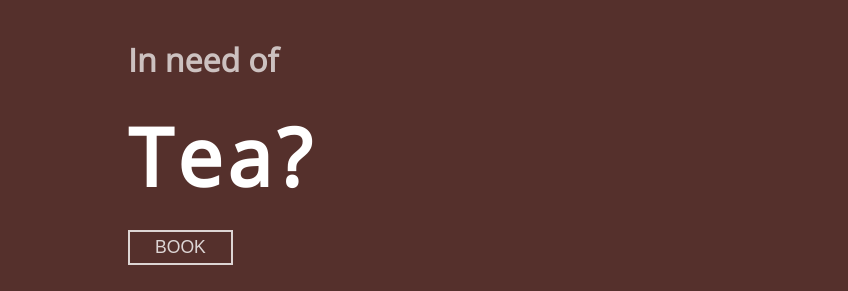
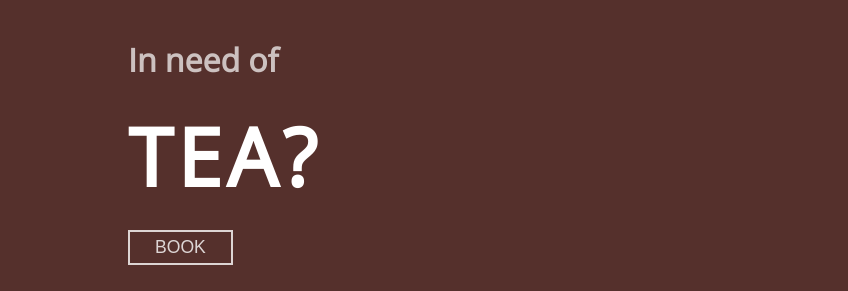
Before and after one commit to ceeriil/coffee-website, a plain HTML site: page index.html in a window 1280 px wide. Shown: the part 170-461 px from the top of the page, 0-848 px from the left. Drawn offline with nearby package versions, Linux system fonts and the light colour scheme; grey boxes are pictures that could not be loaded.

Commit message:
Capitalized Title

```diff
--- a/index.html
+++ b/index.html
@@ -38,7 +38,7 @@
         <div class="content">
           <div class="container">
             <h3>In need of</h3>
-            <h1>Tea?</h1>
+            <h1>TEA?</h1>
             <button class="btn">Book</button>
             <p>
               Behind Every Successful Person is a <br />
```
Also changed, not shown: 1 other file.
